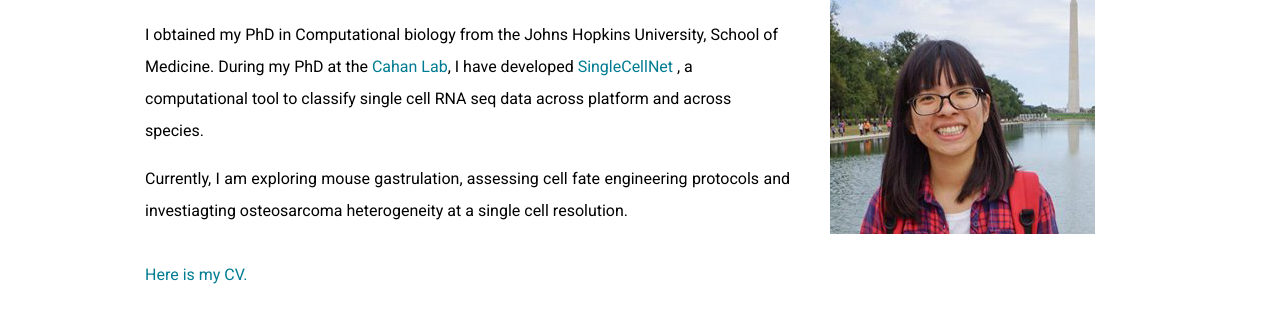
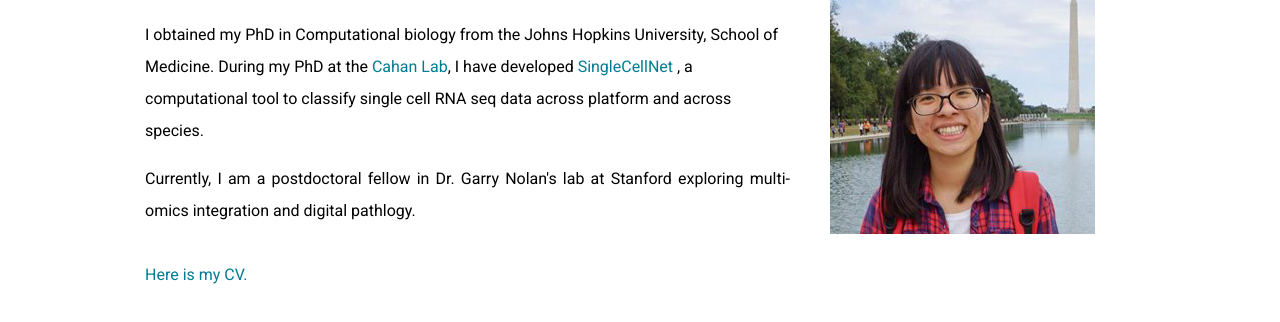
Before and after one commit to yuqiyuqitan/yuqiyuqitan.github.io, a plain HTML site: page index.html in a window 1280 px wide. Shown: the part 270-592 px from the top of the page. Drawn offline with nearby package versions, Linux system fonts and the light colour scheme.

Commit message:
postdoc update

```diff
--- a/index.html
+++ b/index.html
@@ -27,7 +27,7 @@
     <div class="column1">
       <h1>Yuqi Tan</h1>
       I obtained my PhD in Computational biology from the Johns Hopkins University, School of Medicine. During my PhD at the <a href="http://www.cahanlab.org/" class="external-link">Cahan Lab</a>, I have developed <a href="https://github.com/pcahan1/singleCellNet" class="external-link">SingleCellNet</a> , a computational tool to classify single cell RNA seq data across platform and across species.
-      <p>Currently, I am exploring mouse gastrulation, assessing cell fate engineering protocols and investiagting osteosarcoma heterogeneity at a single cell resolution.</p>
+      <p>Currently, I am a postdoctoral fellow in Dr. Garry Nolan's lab at Stanford exploring multi-omics integration and digital pathlogy.</p>
 
       <a href="docs/CV_Yuqi_Tan.pdf">Here is my CV.</a>
 <!--      <p>I will be presenting singleCellNet at <a href="https://www.eventscribe.com/2019/ISSCR/agenda.asp?startdate=6/29/2019&enddate=6/29/2019&BCFO=M&tn=&cpf2=&cus2=&pta=&h=Sat,%20Jun%2029&pfp=FullSchedule" class = "external-link"> ISSCR 2019 consession IVE </a> (14:24 - 14:35pm, Jun29, Room 408B).</p>
```
